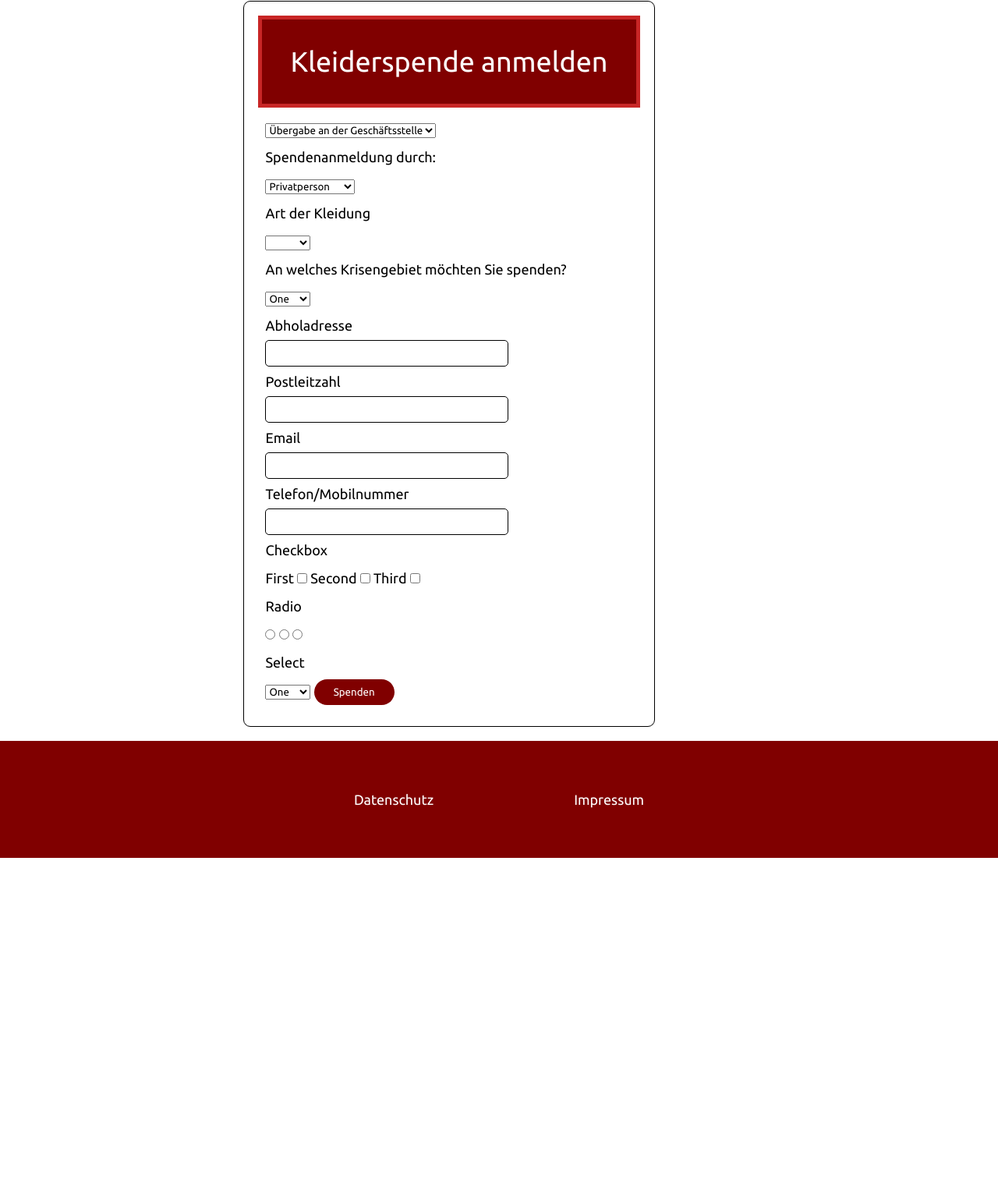
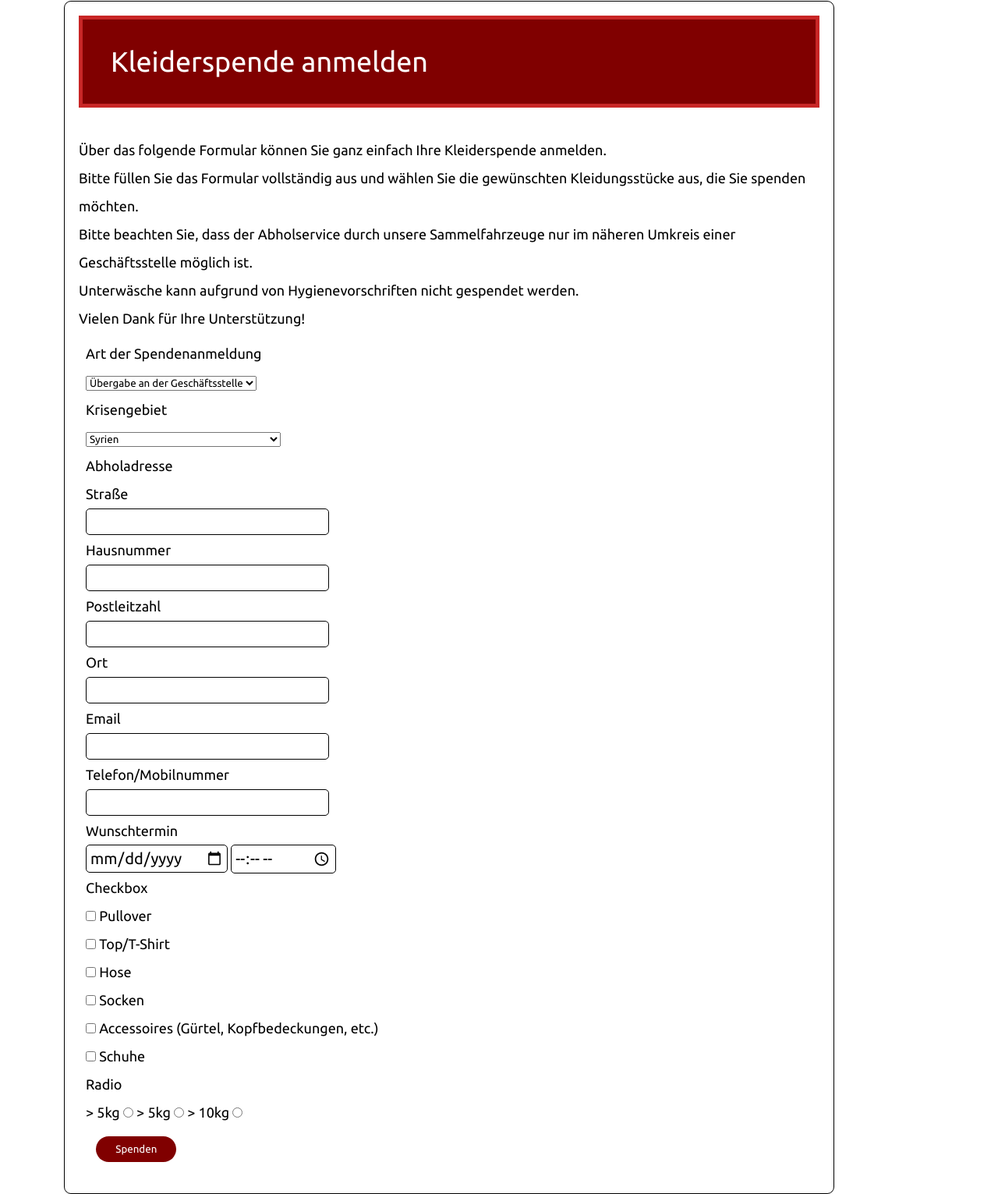
Before and after one commit to Alina040601/Erster-Versuch-IPWA01---Fallstudie-1.3, a plain HTML site: page donation.html in a window 1280 px wide. Shown: the part 149-1680 px from the top of the page at 78% size. Before the commit the page ends 1249 px from the top, so only its background shows below. Drawn offline with Linux system fonts and the light colour scheme.

Commit message:
Edited donation page, formatted countries page, and updated styles

```diff
--- a/donation.html
+++ b/donation.html
@@ -46,62 +46,72 @@
         <body>
             <section>
                 <h1>Kleiderspende anmelden</h1>
+                <p>Über das folgende Formular können Sie ganz einfach Ihre Kleiderspende anmelden.
+                <p>Bitte füllen Sie das Formular vollständig aus und wählen Sie die gewünschten Kleidungsstücke aus, die Sie spenden möchten.</p>
+                <p>Bitte beachten Sie, dass der Abholservice durch unsere Sammelfahrzeuge nur im näheren Umkreis einer Geschäftsstelle möglich ist.</p>
+                <p>Unterwäsche kann aufgrund von Hygienevorschriften nicht gespendet werden.</p>
+                <p>Vielen Dank für Ihre Unterstützung!</p>
                 <form class=Spende action="submit.html">
 
-                    <select name="" id="">
+                    <p>Art der Spendenanmeldung</p>
+                    <select name="Art der Spendenanmeldung" id="AdS">
                     <option>Übergabe an der Geschäftsstelle</option>
                     <option>Abholung</option>
                     </select>
 
-                    <p>Spendenanmeldung durch:</p>
-                    <select name="" id="">
-                    <option>Privatperson</option>
-                    <option>Geschäftsstelle</option>
-                    </select>
-
-                    <p>Art der Kleidung</p>
-                    <select name="" id="">
-                    <option></option>
-                    <option>Two</option>
-                    <option>Three</option>
-                    </select>
-
-
-                    <p>An welches Krisengebiet möchten Sie spenden?</p>
-                    <select name="" id="">
-                    <option>One</option>
-                    <option>Two</option>
-                    <option>Three</option>
+                    <p>Krisengebiet</p>
+                    <select name="Kriesengebiet" id="Kg">
+                    <option>Syrien</option>
+                    <option>Yemen</option>
+                    <option>Afghanistan</option>
+                    <option>Ukraine</option>
+                    <option>Somalia</option>
+                    <option>Haiti</option>
+                    <option>Südsudan</option>
+                    <option>Äthiopien</option>
+                    <option>Libanon</option>
+                    <option>Demokratische Republik Kongo (DRK)</option>
                     </select>
 
                     <p>Abholadresse</p>
-                    <input type="text">
+                    <p>Straße</p>
+                    <input type="text" name="Straße" id="str">
+                    <p>Hausnummer</p>
+                    <input type="number" name="Hausnummer" id="Hn">
                     <p>Postleitzahl</p>
-                    <input type="text">
+                    <input type="number" name="Postleitzahl" id="PLZ">
+                    <p>Ort</p>
+                    <input type="text" name="Ort" id="ort">
                     <p>Email</p>
-                    <input type="email">
+                    <input type="email" name="Email" id="email">
                     <p>Telefon/Mobilnummer</p>
-                    <input type="tel">
+                    <input type="tel" name="Telefonnummer" id="tel">
+
+                    <p>Wunschtermin</p>
+                    <input type="date">
+                    <input type="time">
 
                     <p>Checkbox</p>
-                    <label for="cb1">First</label>
                     <input type="checkbox" id="cb1" name="cb1">
-                    <label for="cb2">Second</label>
+                    <label for="cb1">Pullover</label><br>
                     <input type="checkbox" id="cb2" name="cb2">
-                    <label for="cb3">Third</label>
+                    <label for="cb2">Top/T-Shirt</label><br>
                     <input type="checkbox" id="cb3" name="cb3">
+                    <label for="cb3">Hose</label><br>
+                    <input type="checkbox" id="cb4" name="cb4">
+                    <label for="cb3">Socken</label><br>
+                    <input type="checkbox" id="cb5" name="cb5">
+                    <label for="cb3">Accessoires (Gürtel, Kopfbedeckungen, etc.)</label><br>
+                    <input type="checkbox" id="cb6" name="cb6">
+                    <label for="cb3">Schuhe</label><br>
 
                     <p>Radio</p>
-                    <input type="radio">
-                    <input type="radio">
-                    <input type="radio">
-
-                    <p>Select</p>
-                    <select name="" id="">
-                    <option>One</option>
-                    <option>Two</option>
-                    <option>Three</option>
-                    </select>
+                    <label for="r1">> 5kg</label>
+                    <input type="radio" id="r1">
+                    <label for="r2">> 5kg</label>
+                    <input type="radio" id="r2">
+                    <label for="r3">> 10kg</label>
+                    <input type="radio" id="r3"><br>
 
                     <button class=spenden type="submit">Spenden</button>
                 </form>
--- a/styles.css
+++ b/styles.css
@@ -146,6 +146,9 @@ section {
 
 p { color: black; }
 
+h1, h2, h3, h4, h5, h6 {
+    margin-bottom: 1em;
+}
 h1 {
     background-color: rgb(128, 0, 0);
     padding: 1em;
@@ -176,6 +179,7 @@ h2 {
 }
 .aufruf:hover {
     background-color: rgb(108, 0, 0);
+    transform: translateY(-1.5px);
 }
 table {
     font-size: 150%;
@@ -193,8 +197,10 @@ td, th {
 }
 
 .spenden {
+    align-items: center;
     color: white;
     background-color: rgb(128, 0, 0);
+    margin: 1em;
     padding: 9px 25px;
     border: none;
     border-radius: 50px;
@@ -217,3 +223,11 @@ td, th {
     border-radius: 0.25em;
     padding: 0.2em;
 }
+
+.crisis {
+    margin: 2em;
+}
+
+select option{
+    font-size: large;
+}
```
Also changed, not shown: countries.html (+14 -13 lines).
